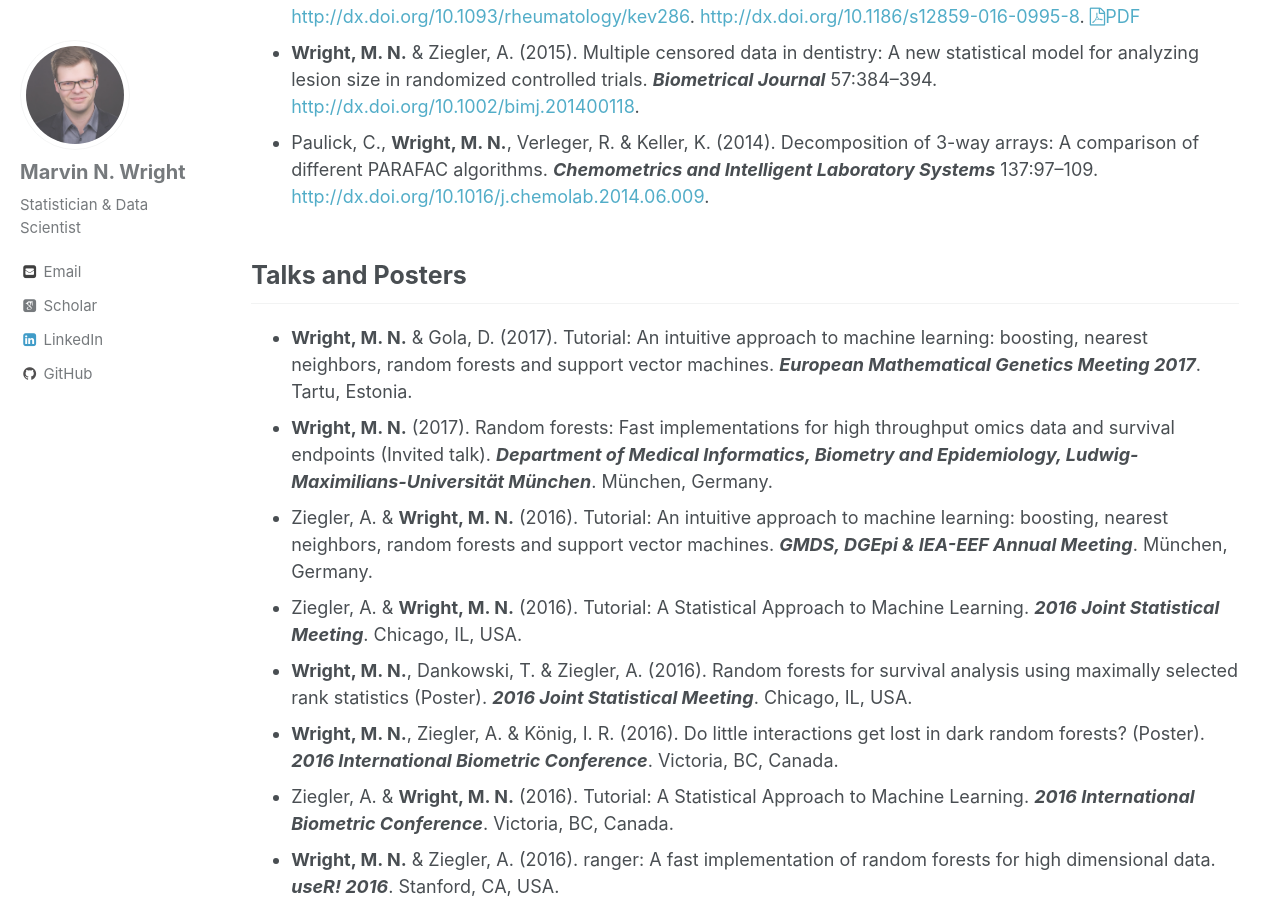
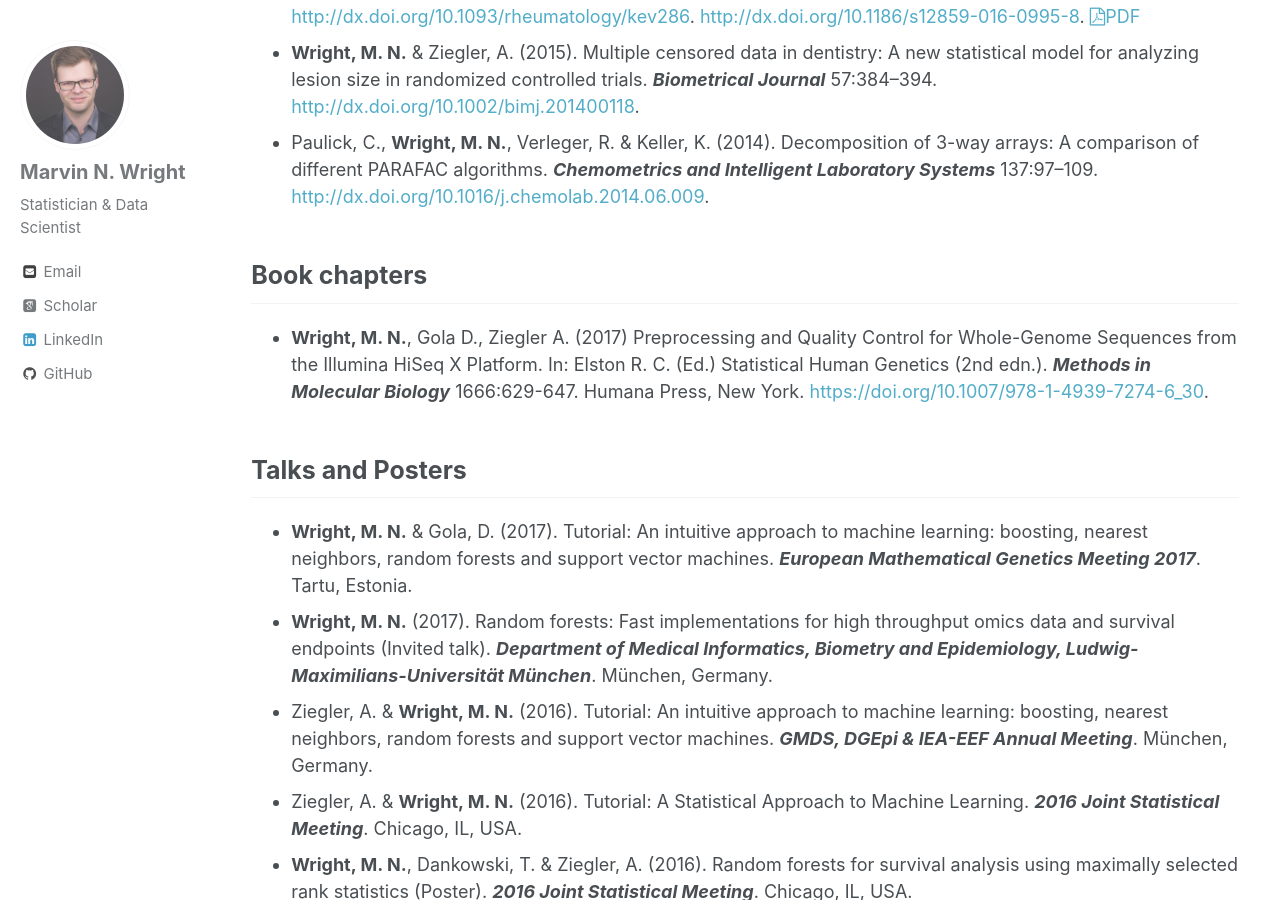
Before and after one commit to mnwright/mnwright.github.io, a Jekyll site: the page built from _pages/publications.md, in a window 1280 px wide and 900 px high, scrolled down 945 px. Built offline with Jekyll 4.4.1, drawn with Linux system fonts in a browser that asks for light colours; some web fonts are replaced.

Commit message:
add book chapter

```diff
--- a/_pages/publications.md
+++ b/_pages/publications.md
@@ -15,6 +15,9 @@ permalink: /publications/
 * {:.pub} **Wright, M. N.** & Ziegler, A. (2015). Multiple censored data in dentistry: A new statistical model for analyzing lesion size in randomized controlled trials. ***Biometrical Journal*** 57:384–394. <http://dx.doi.org/10.1002/bimj.201400118>.
 * {:.pub} Paulick, C., **Wright, M. N.**, Verleger, R. & Keller, K. (2014). Decomposition of 3-way arrays: A comparison of different PARAFAC algorithms. ***Chemometrics and Intelligent Laboratory Systems*** 137:97–109. <http://dx.doi.org/10.1016/j.chemolab.2014.06.009>.
 
+## Book chapters
+* {:.pub} **Wright, M. N.**, Gola D., Ziegler A. (2017) Preprocessing and Quality Control for Whole-Genome Sequences from the Illumina HiSeq X Platform. In: Elston R. C. (Ed.) Statistical Human Genetics (2nd edn.). ***Methods in Molecular Biology*** 1666:629-647. Humana Press, New York. <https://doi.org/10.1007/978-1-4939-7274-6_30>.
+
 ## Talks and Posters
 * {:.pub} **Wright, M. N.** & Gola, D. (2017). Tutorial: An intuitive approach to machine learning: boosting, nearest neighbors, random forests and support vector machines. ***European Mathematical Genetics Meeting 2017***. Tartu, Estonia.
 * {:.pub} **Wright, M. N.** (2017). Random forests: Fast implementations for high throughput omics data and survival endpoints (Invited talk). ***Department of Medical Informatics, Biometry and Epidemiology, Ludwig-Maximilians-Universität München***. München, Germany.
```
